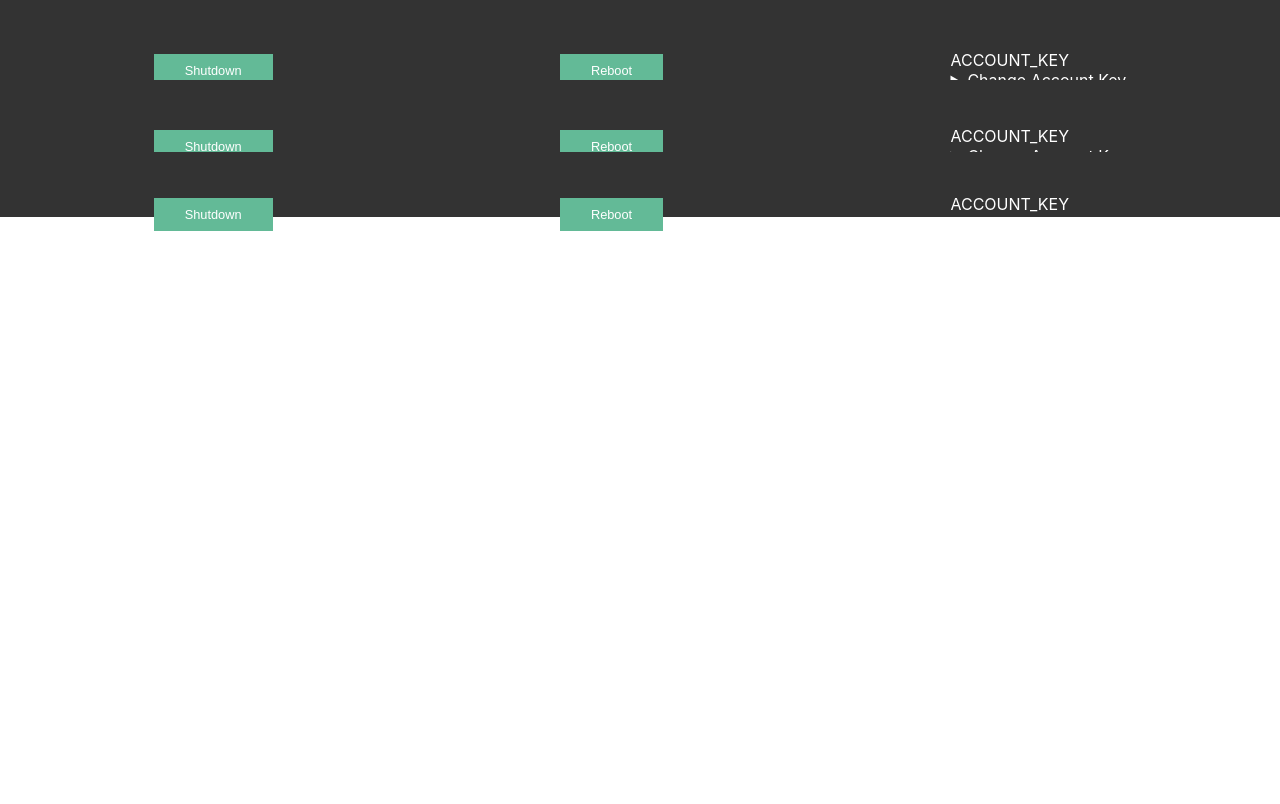
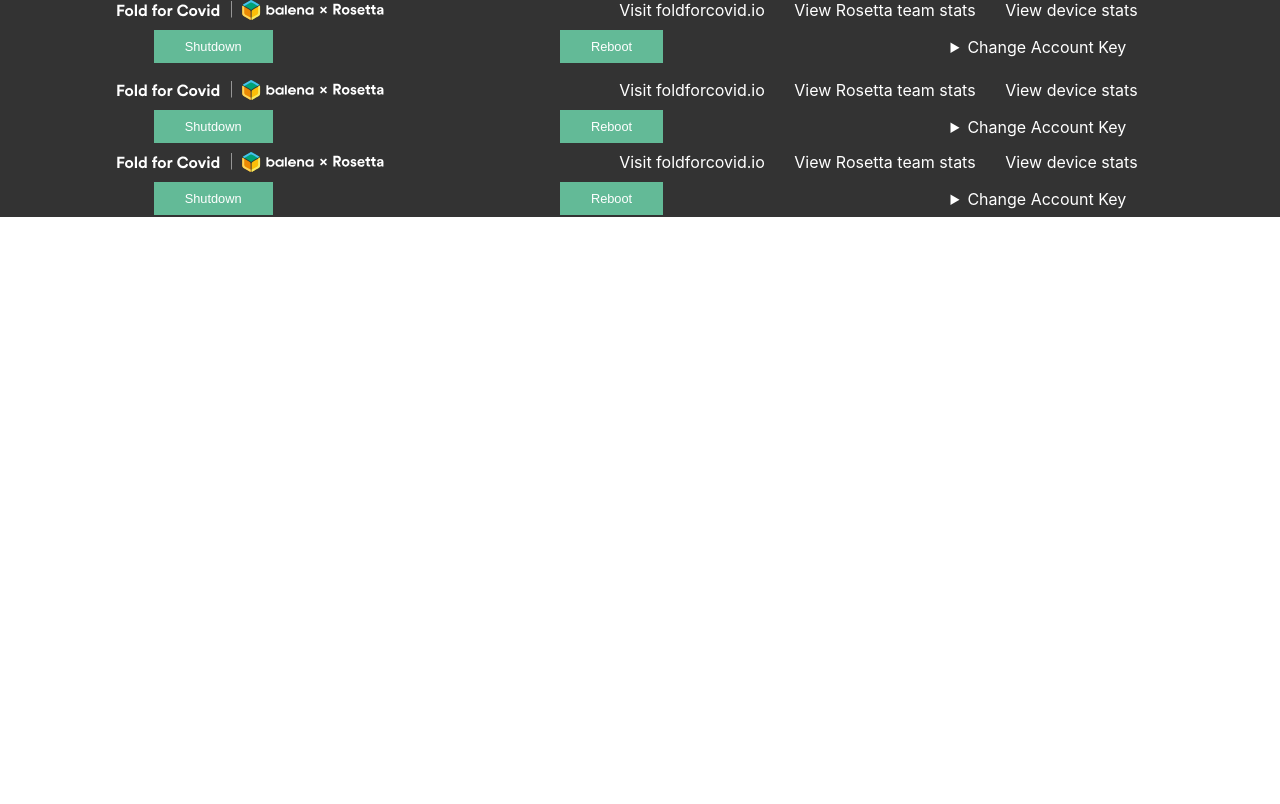
Before and after one commit to balena-labs-projects/rosetta-at-home, a Node server app: page / in a window 1280 px wide. Run offline with Node 20, Linux system fonts and the light colour scheme.

Commit message:
Add links in dashboard
Change-type: minor
Signed-off-by: Rahul Thakoor <rahul@balena.io>

```diff
--- a/docker-compose.yml
+++ b/docker-compose.yml
@@ -15,6 +15,8 @@
     build: ./ui
     restart: always
     privileged: true
+    volumes:
+      - 'boinc:/usr/app/stats'
     ports:
       - 80:80
       - 8080:8080
--- a/ui/dashboard/server.js
+++ b/ui/dashboard/server.js
@@ -4,7 +4,18 @@
 const bodyParser = require("body-parser");
 const port = 80;
 const SdkInstanceFactory = require("balena-sdk");
+const fs = require("fs");
+const ROSETTA_XML_PATH =
+  "/usr/app/stats/sched_request_boinc.bakerlab.org_rosetta.xml";
 let sdk;
+let hostId;
+
+try {
+  const data = fs.readFileSync(ROSETTA_XML_PATH, "utf8");
+  hostId = data.split("\n")[2].match("<hostid>(.*)</hostid>")[1];
+} catch (err) {
+  console.error("Could not read xml file", err);
+}
 
 // Enable HTML template middleware
 app.use(express.static(__dirname));
@@ -51,6 +62,7 @@
 app.get("/", (req, res) =>
   res.render("index.ejs", {
     deviceName: process.env.BALENA_DEVICE_NAME_AT_INIT || "balena",
+    hostId: hostId,
   })
 );
 
--- a/ui/dashboard/views/index.ejs
+++ b/ui/dashboard/views/index.ejs
@@ -10,9 +10,17 @@
 
 <body>
   <nav>
-    <img src="views/logo-on-dark.svg" alt="Balena logo" class="logo"/>
-    <br/><br/>
-    <form method="post">
+    <section class="info">
+      <img src="views/logo-on-dark.svg" alt="Balena logo" class="logo" />
+      <div class="links">
+        <a href="https://foldforcovid.io/" target="_blank">Visit foldforcovid.io</a>
+        <a href="https://www.boincstats.com/stats/-1/team/detail/8ecbdda89d8db23cb750b3ba67985537" target="_blank">View
+          Rosetta team stats</a>
+        <a href="https://boinc.bakerlab.org/rosetta/show_host_detail.php?hostid=<%= hostId %>" target="_blank">View
+          device stats</a>
+      </div>
+    </section>
+    <form method="post" class="buttons">
       <button type="submit" formaction="/manage/shutdown">
         Shutdown
       </button>
@@ -20,12 +28,11 @@
         Reboot
       </button>
       <div class="envvar">
-        <label>ACCOUNT_KEY<label>
-            <details>
-              <summary>Change Account Key</summary>
-              <input type="text" name="accountKey" />
-              <button type="submit" formaction="/manage/setkey">Apply</button>
-            </details>
+        <details>
+          <summary>Change Account Key</summary>
+          <input type="text" name="accountKey" />
+          <button type="submit" formaction="/manage/setkey">Apply</button>
+        </details>
       </div>
     </form>
   </nav>
--- a/ui/dashboard/views/style.css
+++ b/ui/dashboard/views/style.css
@@ -2,15 +2,16 @@
   height: 100vh;
   margin: 0;
   color: white;
-  font-family: -apple-system, BlinkMacSystemFont, "Segoe UI", Roboto, Oxygen-Sans, Ubuntu, Cantarell, "Helvetica Neue", sans-serif;
+  font-family: -apple-system, BlinkMacSystemFont, "Segoe UI", Roboto,
+    Oxygen-Sans, Ubuntu, Cantarell, "Helvetica Neue", sans-serif;
 }
 
 nav {
   height: 10%;
   background-color: rgb(51, 51, 51);
-  display: flex;
+  /* display: flex;
   flex-direction: column;
-  justify-content: center;
+  justify-content: center; */
 }
 form {
   display: flex;
@@ -45,3 +46,15 @@
   height: 20px;
   display: block;
 }
+
+.info {
+  display: flex;
+  flex-direction: row;
+  justify-content: space-around;
+}
+
+.links a {
+  padding-right: 25px;
+  color: white;
+  text-decoration: none;
+}
```
